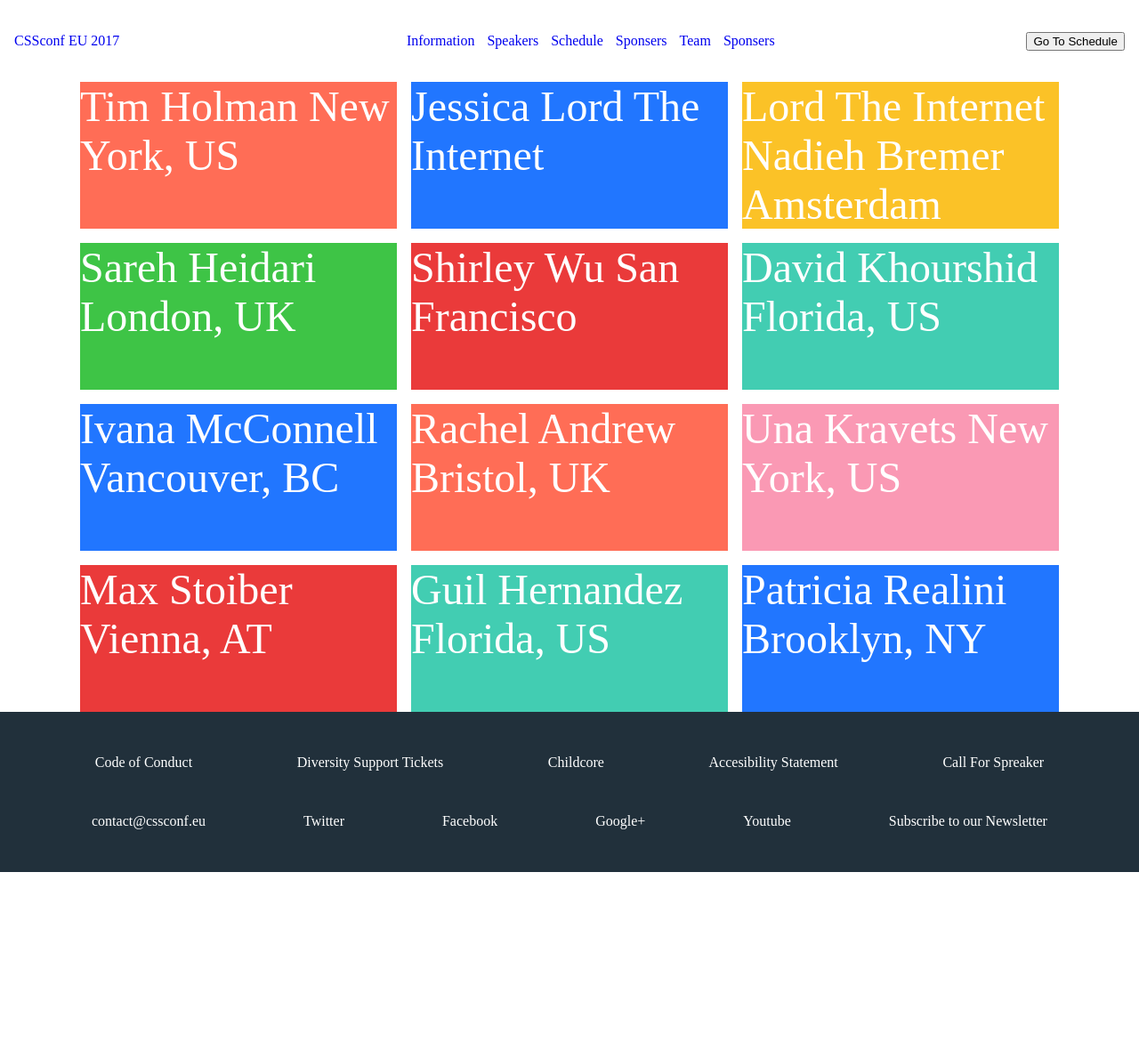
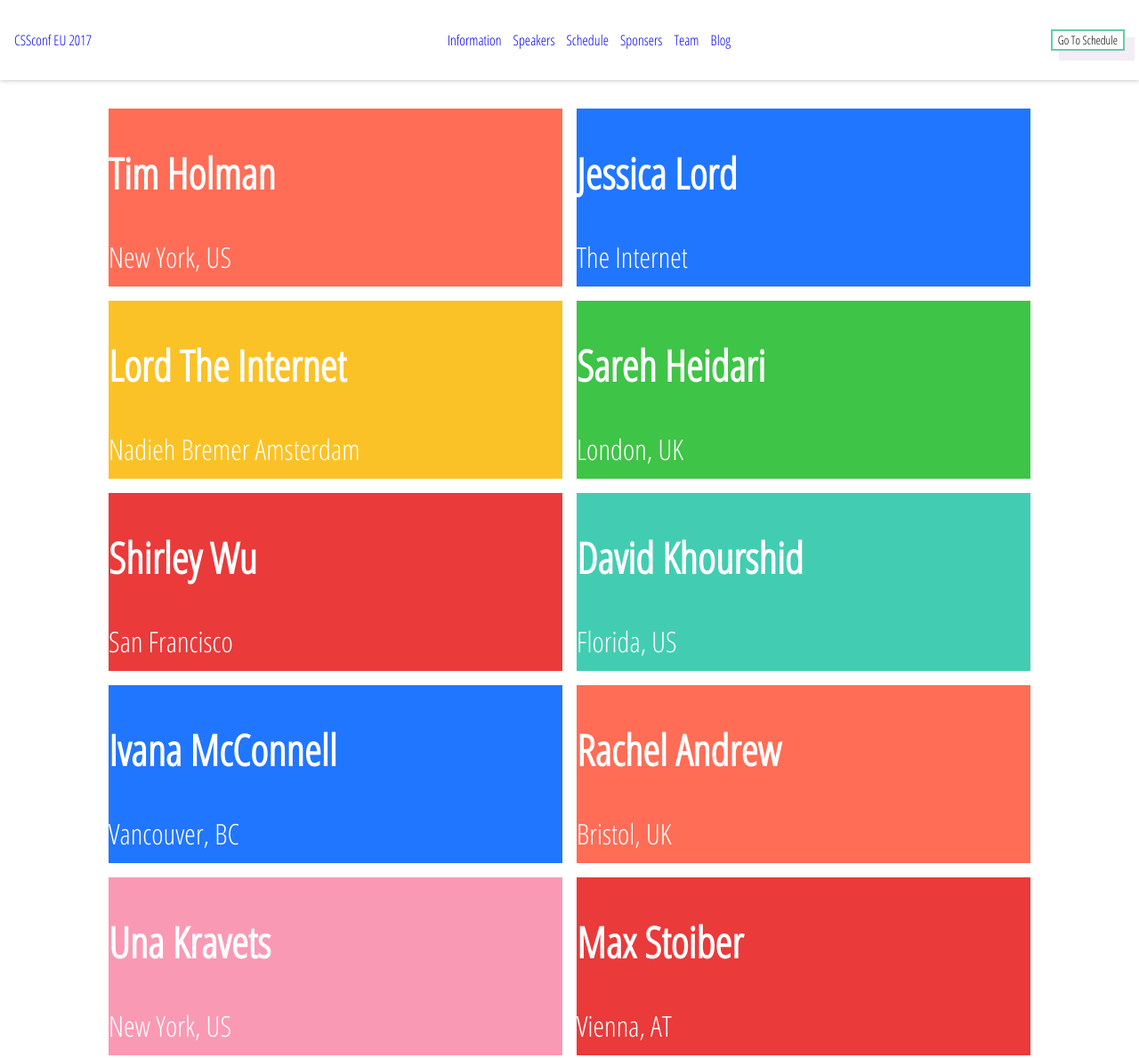
Before and after one commit to hadiakhan785/test, a plain HTML site: page index.html in a window 1280 px wide. Shown: the top 1189 px of the page at 89% size. Before the commit the page ends 980 px from the top, so only its background shows below. Drawn offline with Linux system fonts and the light colour scheme.

Commit message:
final submission

```diff
--- a/index.html
+++ b/index.html
@@ -5,6 +5,7 @@
     <meta charset="UTF-8">
     <meta name="viewport" content="width=device-width, initial-scale=1.0">
     <meta http-equiv="X-UA-Compatible" content="ie=edge">
+    <link href="https://fonts.googleapis.com/css?family=Open+Sans+Condensed:300" rel="stylesheet">
     <link rel="stylesheet" href="style.css">
     <title>CSS confu</title>
 </head>
@@ -40,7 +41,7 @@
                 </li>
 
                 <li>
-                    <a href="#">Sponsers</a>
+                    <a href="#">Blog</a>
                 </li>
             </ul>
         </nav>
@@ -53,53 +54,64 @@
         <div class="content-container">
 
             <div class="content" style="background-color: #ff6d56;">
-                Tim Holman New York, US
+                <h1>Tim Holman</h1>
+                <p>New York, US</p>
             </div>
 
             <div class="content" style="background-color: #2176ff;">
-                Jessica Lord The Internet
+                <h1>Jessica Lord</h1>
+                <p>The Internet</p>
             </div>
 
             <div class="content" style="background-color: #fbc227;">
-                Lord The Internet Nadieh Bremer Amsterdam
+               <h1>Lord The Internet</h1>
+               <p>Nadieh Bremer Amsterdam</p>
             </div>
 
             <div class="content" style="background-color: #3ec446;">
-                Sareh Heidari London, UK
+               <h1>Sareh Heidari</h1>
+                <p>London, UK</p>
             </div>
 
             <div class="content" style="background-color: #ea3a3a;">
-                Shirley Wu San Francisco
-
+               <h1>Shirley Wu</h1>
+                <p>San Francisco</p>
             </div>
 
             <div class="content" style="background-color: #42cdb2;">
-                David Khourshid Florida, US
+               <h1>David Khourshid</h1>
+                <p>Florida, US</p>
             </div>
 
             <div class="content" style="background-color: #2176ff;">
-                Ivana McConnell Vancouver, BC
+               <h1>Ivana McConnell</h1>
+                <p>Vancouver, BC</p>
             </div>
 
             <div class="content" style="background-color: #ff6d56;">
-                Rachel Andrew Bristol, UK
+               <h1>Rachel Andrew</h1>
+                <p>Bristol, UK</p>
             </div>
 
             <div class="content" style="background-color: #fa99b4;">
-                Una Kravets New York, US
+               <h1>Una Kravets</h1>
+                <p>New York, US</p>
             </div>
 
             <div class="content" style="background-color: #ea3a3a;">
-                Max Stoiber Vienna, AT
+               <h1>Max Stoiber</h1>
+                <p>Vienna, AT</p>
             </div>
 
             <div class="content" style="background-color: #42cdb2;">
-                Guil Hernandez Florida, US
+               <h1>Guil Hernandez</h1>
+               <p>Florida, US</p>
 
             </div>
 
             <div class="content" style="background-color: #2176ff;">
-                Patricia Realini Brooklyn, NY
+               <h1>Patricia Realini</h1>
+               <p>Brooklyn, NY</p>
             </div>
         </div>
     </article>
--- a/style.css
+++ b/style.css
@@ -1,8 +1,10 @@
 body{
     display: grid;
     grid-template-columns: 90px auto 90px;
-    grid-template-columns: 90px auto 90px;
+    grid-template-rows: 90px auto auto;
+    grid-gap: 2em;
     margin: 0;
+    font-family: 'Open Sans Condensed', sans-serif;
 }
 
 header {
@@ -11,6 +13,9 @@
     justify-content: space-between;
     align-items: center;
     padding: 1em;
+    -webkit-box-shadow: 0px 0px 5px 0px rgba(186,179,186,1);
+    -moz-box-shadow: 0px 0px 5px 0px rgba(186,179,186,1);
+    box-shadow: 0px 0px 5px 0px rgba(186,179,186,1);
 }
 
 header li {
@@ -22,6 +27,16 @@
     text-decoration: none;
 }
 
+header button {
+    font-family: 'Open Sans Condensed', sans-serif;
+    border: 2px solid mediumaquamarine;
+    background-color: white;
+    -webkit-box-shadow: 10px 10px 1px 1px rgba(245,237,245,1);
+    -moz-box-shadow: 10px 10px 1px 1px rgba(245,237,245,1);
+    box-shadow: 10px 10px 1px 1px rgba(245,237,245,1);
+
+}
+
 article {
     grid-column: 2 / span 1;
     min-width: 0;
@@ -29,16 +44,14 @@
 
 .content-container {
     display: grid;
-    grid-template-columns: repeat(3, minmax(100px, 1fr));
-    grid-template-rows: repeat(4, minmax(100px, 1fr));
+    grid-template-columns: repeat(auto-fit, minmax(350px, 1fr));
+    grid-auto-rows: 200px;
     grid-gap: 16px;
-    font-size: 3em;
     color: white;
 }
 
 .content{
-    display: flex;
-    align-items: flex-start;
+    font-size: 2em;
 
 }
 
@@ -58,3 +71,29 @@
     color: goldenrod;
     cursor: pointer;
 }
+
+@media screen and (max-width: 700px) {
+    li:nth-last-child(1){
+        display: none;
+    }
+}
+
+
+@media screen and (max-width: 655px) {
+    li:nth-last-child(2){
+           display: none;
+       }
+}
+
+
+@media screen and (max-width: 610px) {
+    li:nth-last-child(3){
+           display: none;
+       }
+   }
+
+@media screen and (max-width: 550px) {
+    nav {
+        display: none;
+    }
+}
```
